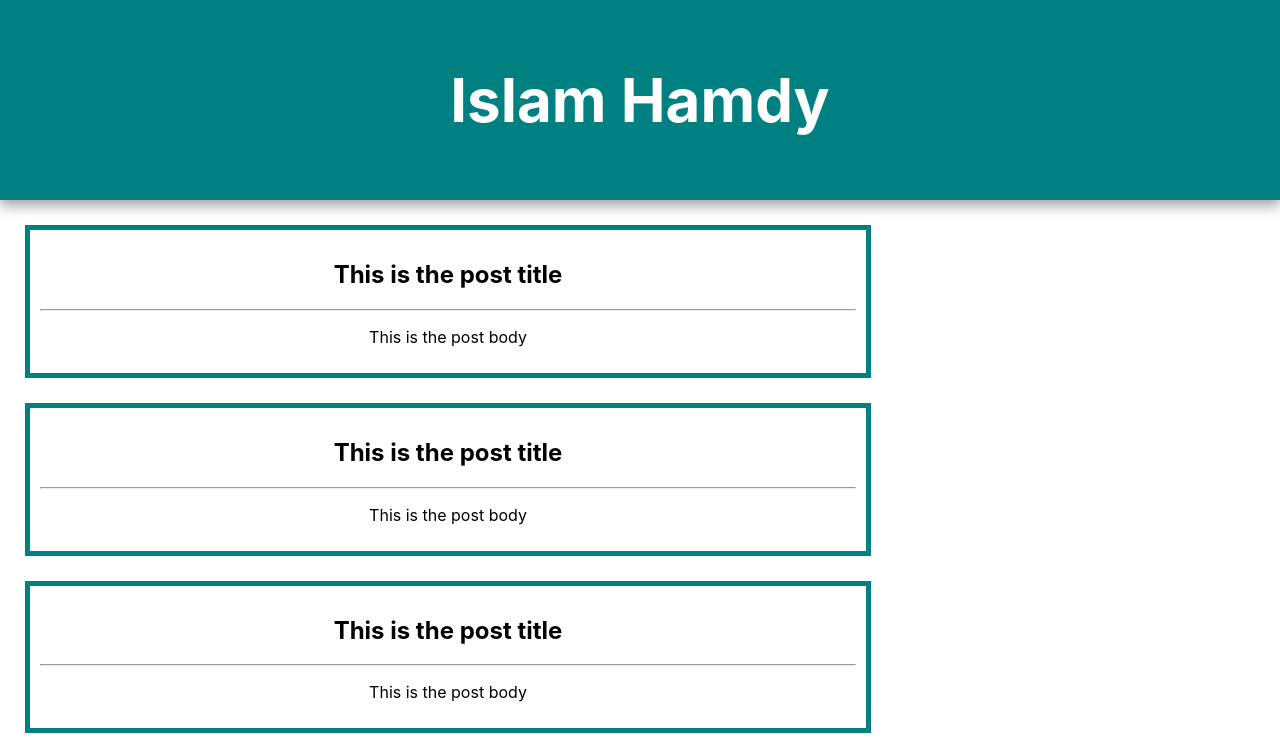
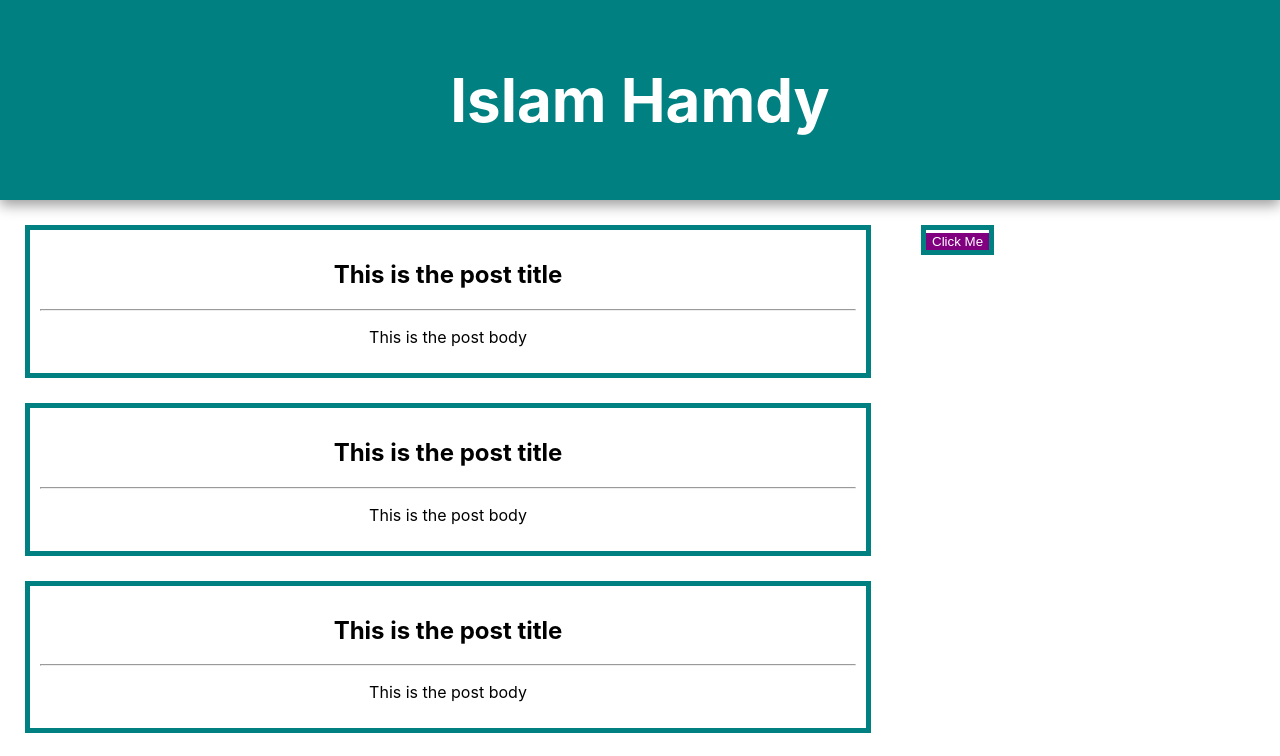
Before and after one commit to Islam412/REACT-Task1, a React (Create React App) app: page / in a window 1280 px wide. Shown: the top 756 px of the page. Built offline with nearby package versions, Linux system fonts and the light colour scheme.

Commit message:
create tagbuttom page and add style off buttom p1

```diff
--- a/src/App.js
+++ b/src/App.js
@@ -11,7 +11,7 @@ function App() {
 
 
       {/* post and side menu container */}
-      <div style={{  }}>
+      <div style={{ display: "flex" }}>
         <div style={{ width: "70%" }}>
           {/* post  */}
           <Post />
--- a/src/SideMenu.js
+++ b/src/SideMenu.js
@@ -1,7 +1,10 @@
+import "./TagButtomStyle.css"
+
+
 export default function(){
     return (
-        <div>
-            <button>Click Me</button>
+        <div style={{ margin: "25px", border: "solid teal 5px" }}>
+            <button className="tagButton" style={{  }}>Click Me</button>
         </div>
     )
 }
--- /dev/null
+++ b/src/TagButtomStyle.css
@@ -0,0 +1,6 @@
+.tagButton {
+    background-color: purple;
+    border: none;
+    color: white;
+
+}
```
